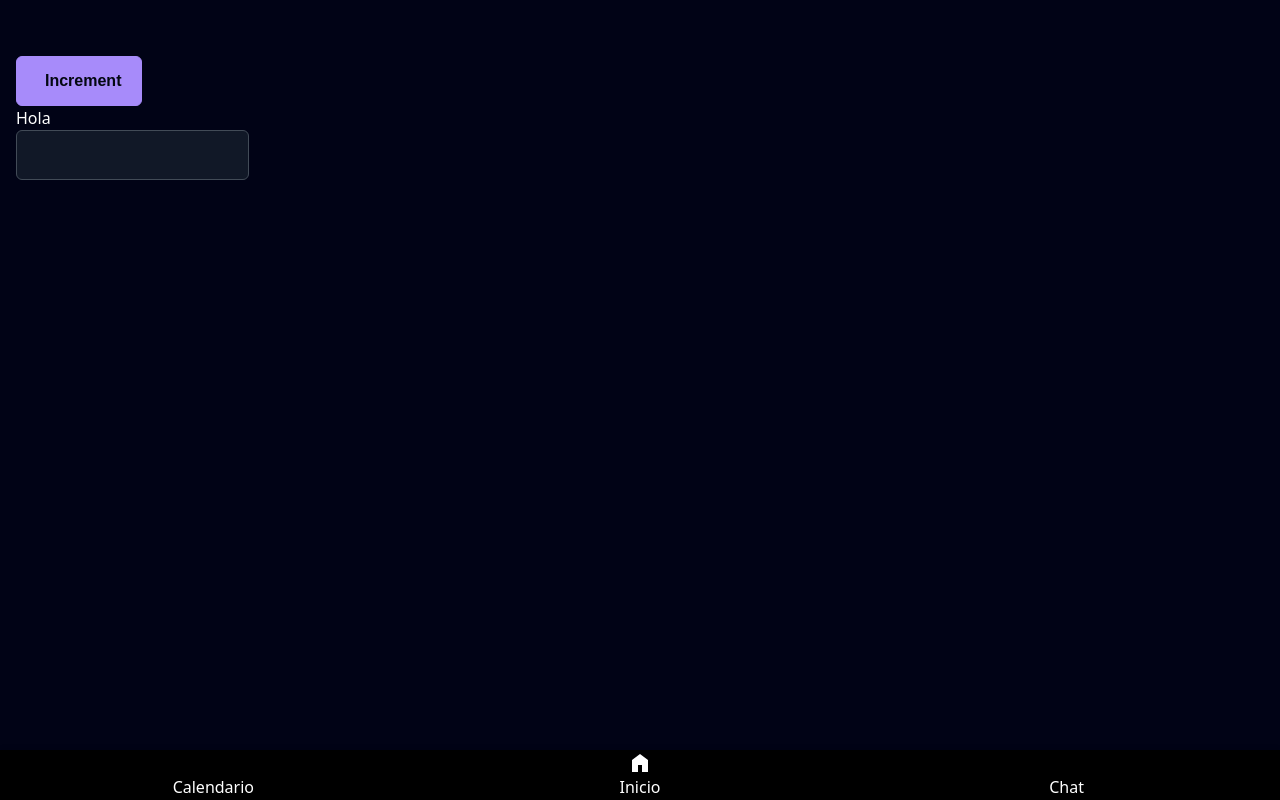
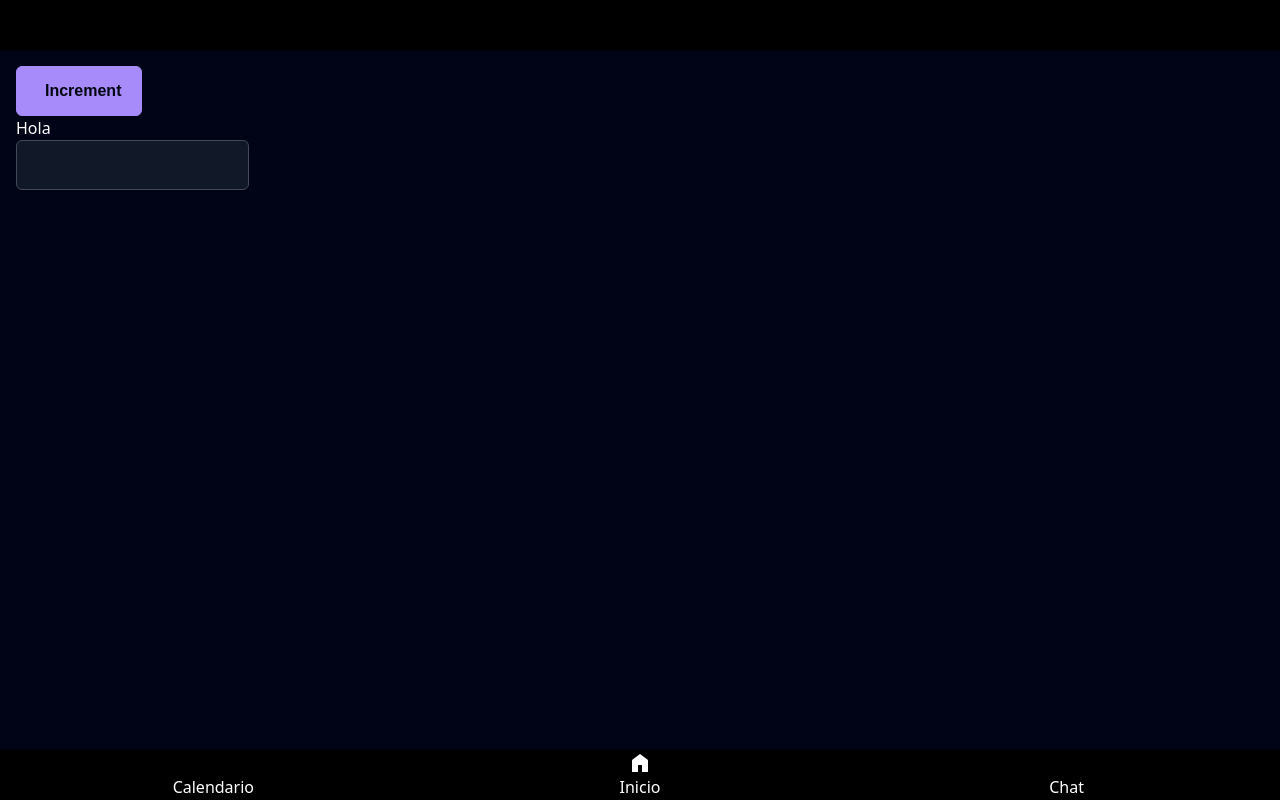
Before and after one commit to marianaibarra/nomada-wifi, a Next.js app in the folder app/: page / in a window 1280 px wide. Built offline with nearby package versions, Linux system fonts and the light colour scheme; some icons are missing; a web font is replaced by a local one.

Commit message:
fix: fixed header styles

```diff
--- a/app/src/app/(private)/components/Header.tsx
+++ b/app/src/app/(private)/components/Header.tsx
@@ -5,7 +5,7 @@
   const height = 26;
   return (
     <>
-      <div className=" flex h-[2rem] items-center p-4 pt-6 justify-between">
+      <div className="header">
         <Icon icon="ic:baseline-menu" width={width} height={height} />
         <div className="flex items-center gap-3">
           <Icon
--- a/app/src/app/styles/layout.scss
+++ b/app/src/app/styles/layout.scss
@@ -1,8 +1,9 @@
 .private-layout {
     width: 100%;
-    height: 100vh;
+    height: calc(100vh - 50px);
     position: relative;
     background-color: #010316;
+    margin-top: 50px;
 
     // Overlay para cuando el sidebar esté abierto (versión móvil)
     &.with-overlay::before {
@@ -25,11 +26,27 @@
         flex-direction: column;
         position: relative;
         z-index: 10;
+
         // contenido principal
         .main-content {
             flex: 1;
             padding: 1rem;
         }
+    }
+
+    .header {
+        position: fixed;
+        top: 0;
+        left: 0;
+        width: 100%;
+        height: 50px;
+        background-color: black;
+        box-shadow: 0 2px 4px rgba(0, 0, 0, 0.1);
+        display: flex;
+        justify-content: space-between;
+        align-items: center;
+        z-index: 100;
+        padding: 0 1rem;
     }
 
     .bottom-bar {
```
